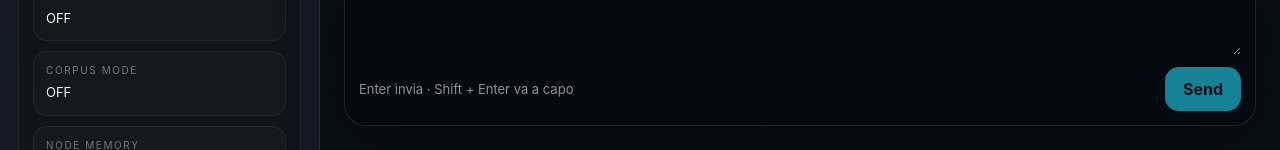
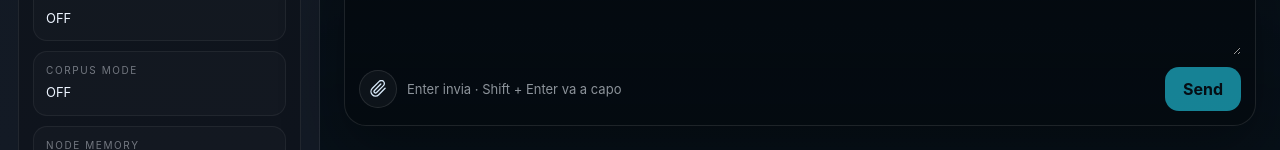
Before and after one commit to manuelcoletta1-source/hbce-ai-joker-c2, a Next.js app: page /interface in a window 1280 px wide. Shown: the part 650-800 px from the top of the page. Built offline with nearby package versions, Linux system fonts and the light colour scheme.

Commit message:
feat(interface): add attachment button to composer without upload logic

```diff
--- a/app/interface/page.tsx
+++ b/app/interface/page.tsx
@@ -575,8 +575,31 @@ export default function InterfacePage() {
               />
 
               <div style={styles.composerBottom}>
-                <div style={styles.composerHint}>
-                  Enter invia · Shift + Enter va a capo
+                <div style={styles.composerLeft}>
+                  <button
+                    type="button"
+                    style={styles.attachButton}
+                    title="Allega file o foto"
+                    aria-label="Allega file o foto"
+                  >
+                    <svg
+                      xmlns="http://www.w3.org/2000/svg"
+                      width="18"
+                      height="18"
+                      viewBox="0 0 24 24"
+                      fill="none"
+                      stroke="currentColor"
+                      strokeWidth="1.8"
+                      strokeLinecap="round"
+                      strokeLinejoin="round"
+                    >
+                      <path d="M21.44 11.05l-8.49 8.49a6 6 0 01-8.49-8.49l9.19-9.19a4 4 0 115.66 5.66l-9.2 9.19a2 2 0 01-2.82-2.83l8.48-8.48" />
+                    </svg>
+                  </button>
+
+                  <div style={styles.composerHint}>
+                    Enter invia · Shift + Enter va a capo
+                  </div>
                 </div>
 
                 <button
@@ -824,9 +847,26 @@ const styles: Record<string, React.CSSProperties> = {
     flexWrap: "wrap",
     paddingTop: 8
   },
+  composerLeft: {
+    display: "flex",
+    alignItems: "center",
+    gap: 10
+  },
   composerHint: {
     fontSize: 13,
     color: "rgba(232,238,247,0.60)"
+  },
+  attachButton: {
+    display: "flex",
+    alignItems: "center",
+    justifyContent: "center",
+    width: 38,
+    height: 38,
+    borderRadius: 999,
+    border: "1px solid rgba(255,255,255,0.10)",
+    background: "rgba(255,255,255,0.04)",
+    color: "#d7e8f8",
+    cursor: "pointer"
   },
   sendButton: {
     border: "none",
```
